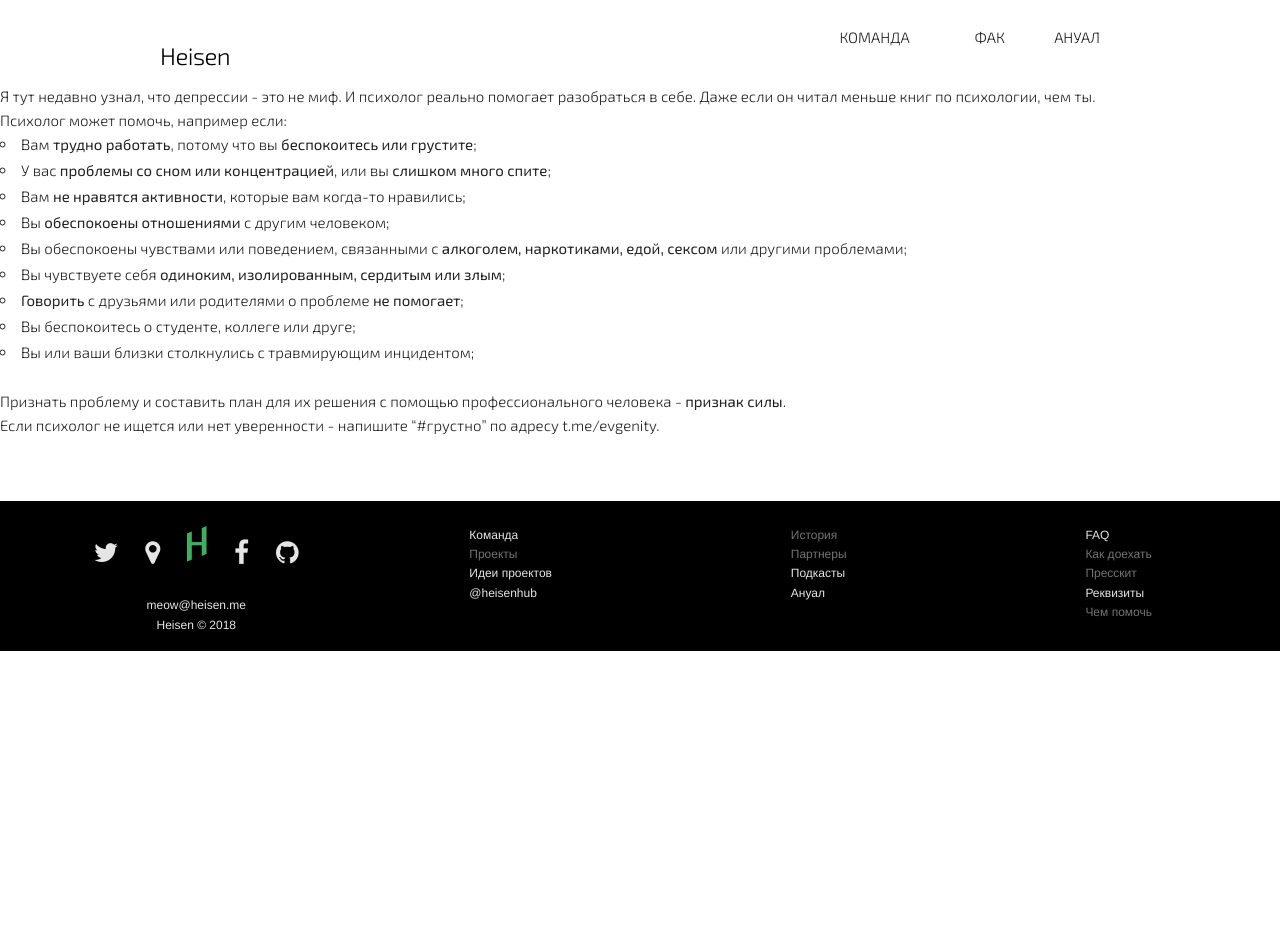
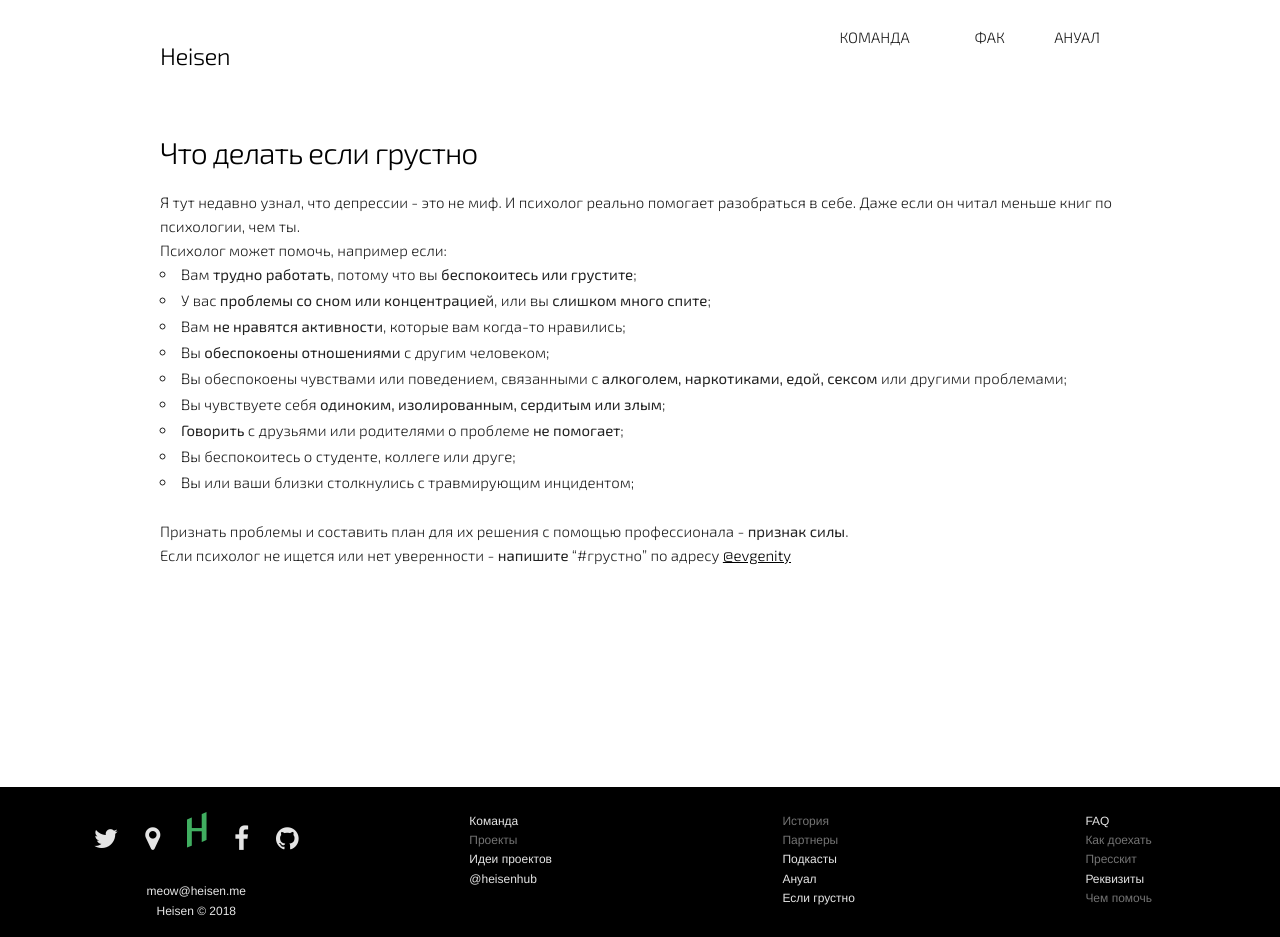
Before and after one commit to evgenity/heisen-new, a Jekyll site: the page built from _pages/esli-grustno.markdown, in a window 1280 px wide. Built offline with Jekyll 4.4.1, drawn with Linux system fonts in a browser that asks for light colours; nearby versions of some CDN libraries; a script that is not in the unit is left out; comment, search, counter and statistics services are not loaded; before the commit the page ends 900 px from its top, so only the background shows below that.

Commit message:
add esli-grustno

```diff
--- a/_includes/footer.html
+++ b/_includes/footer.html
@@ -27,6 +27,7 @@
         <a href="#" class="disabled">Партнеры</a><br>
         <a href="/podcasts/">Подкасты</a><br>
         <a href="/annual/">Ануал</a><br>
+        <a href="/esli-grustno/">Если грустно</a><br>
       </div>
       <div class="col">
         <!-- <b>Поддержка</b> -->
--- a/esli-grustno.markdown
+++ b/_pages/esli-grustno.markdown
@@ -1,6 +1,7 @@
 ---
-title: Про психологов
-date: 2018-03-21 22:18:00 +03:00
+title: Что делать если грустно
+permalink: "/esli-grustno/"
+layout: page
 ---
 
 Я тут недавно узнал, что депрессии - это не миф. И психолог реально помогает разобраться в себе. Даже если он читал меньше книг по психологии, чем ты.
@@ -17,6 +18,6 @@ date: 2018-03-21 22:18:00 +03:00
 * Вы беспокоитесь о студенте, коллеге или друге;
 * Вы или ваши близки столкнулись с травмирующим инцидентом;
 
-Признать проблему и составить план для их решения с помощью профессионального человека - **признак силы**.
+Признать проблемы и составить план для их решения с помощью профессионала - **признак силы**.
 
-Если психолог не ищется или нет уверенности - напишите "#грустно" по адресу t.me/evgenity.
+Если психолог не ищется или нет уверенности - **напишите** "#грустно" по адресу [@evgenity](http://t.me/evgenity)
```
